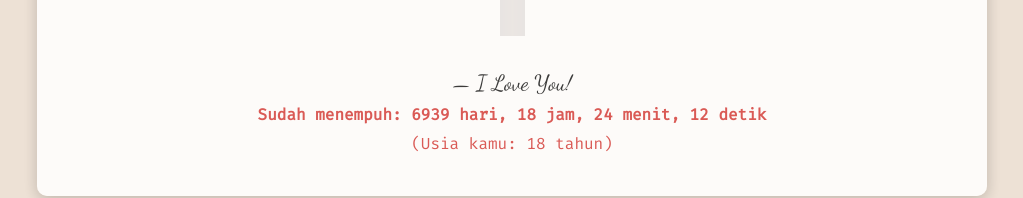
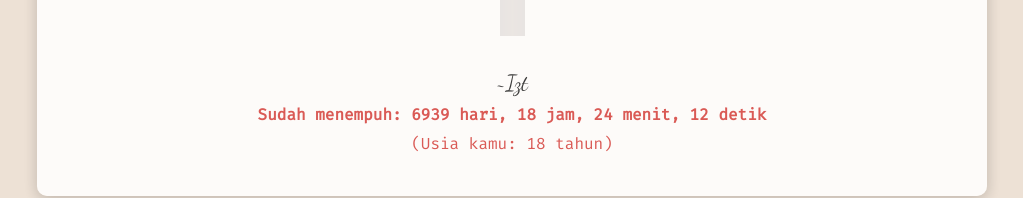
Before and after one commit to OcongKun/PaintedLady, a plain HTML site: page index.html in a window 1280 px wide. Shown: the part 574-772 px from the top of the page, without its empty margins (128-1151 px from the left). Drawn offline with Linux system fonts and the light colour scheme; animation ran at ten frames a second.

Commit message:
Update index.html
asd

```diff
--- a/index.html
+++ b/index.html
@@ -18,7 +18,7 @@
         <br />
         <br />
         <br />
-        <p>— I Love You!</p>
+        <p>~Izt</p>
         <p id="countdown-timer" style="font-size: 16px; margin-top: 8px; color: #d9534f"></p>
         <p id="age-message" style="font-size: 16px; margin-bottom: 8px; color: #d9534f"></p>
     </div>
@@ -31,4 +31,5 @@
 
     <script src="script.js"></script>
 </body>
+
 </html>
```
